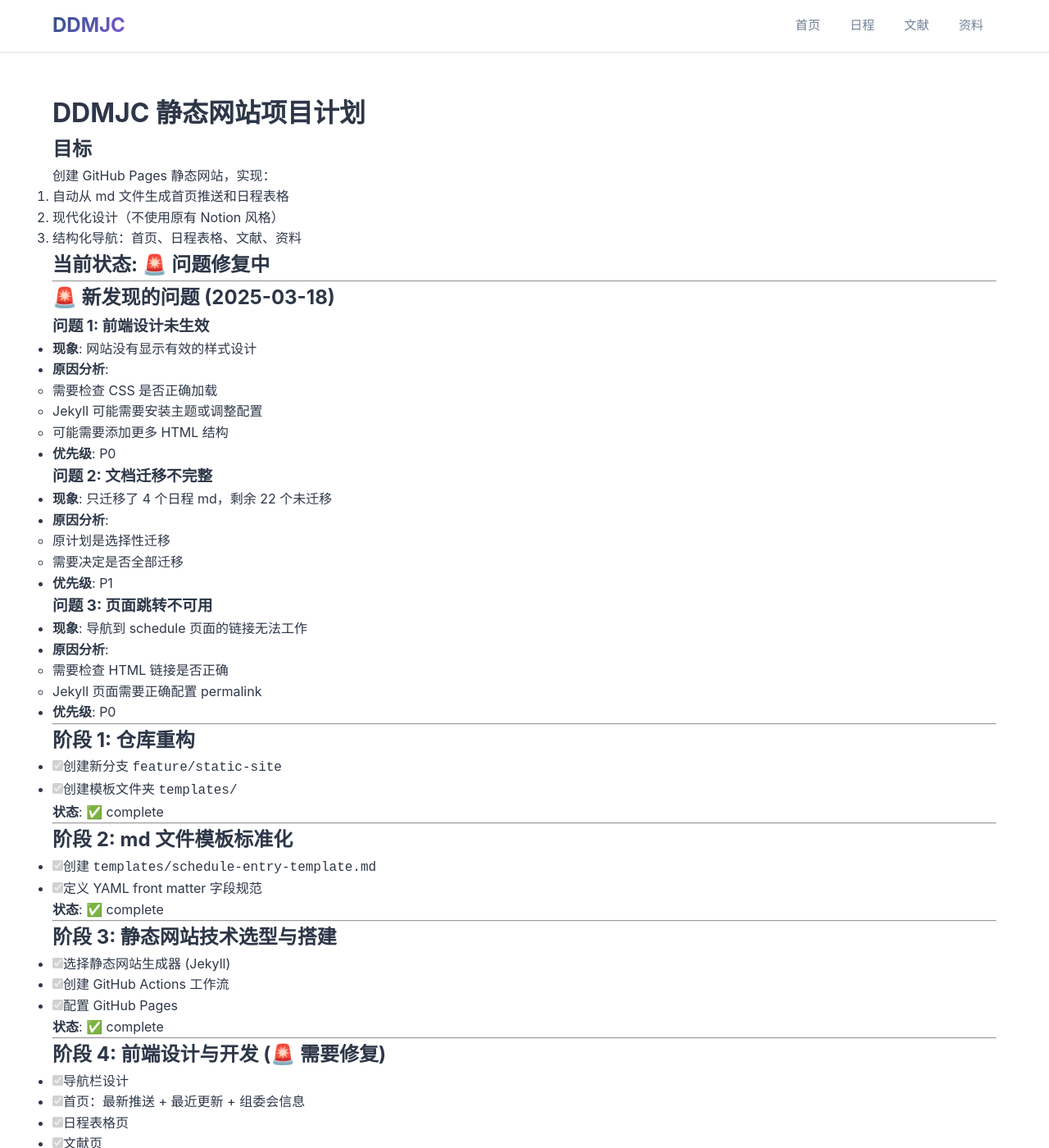
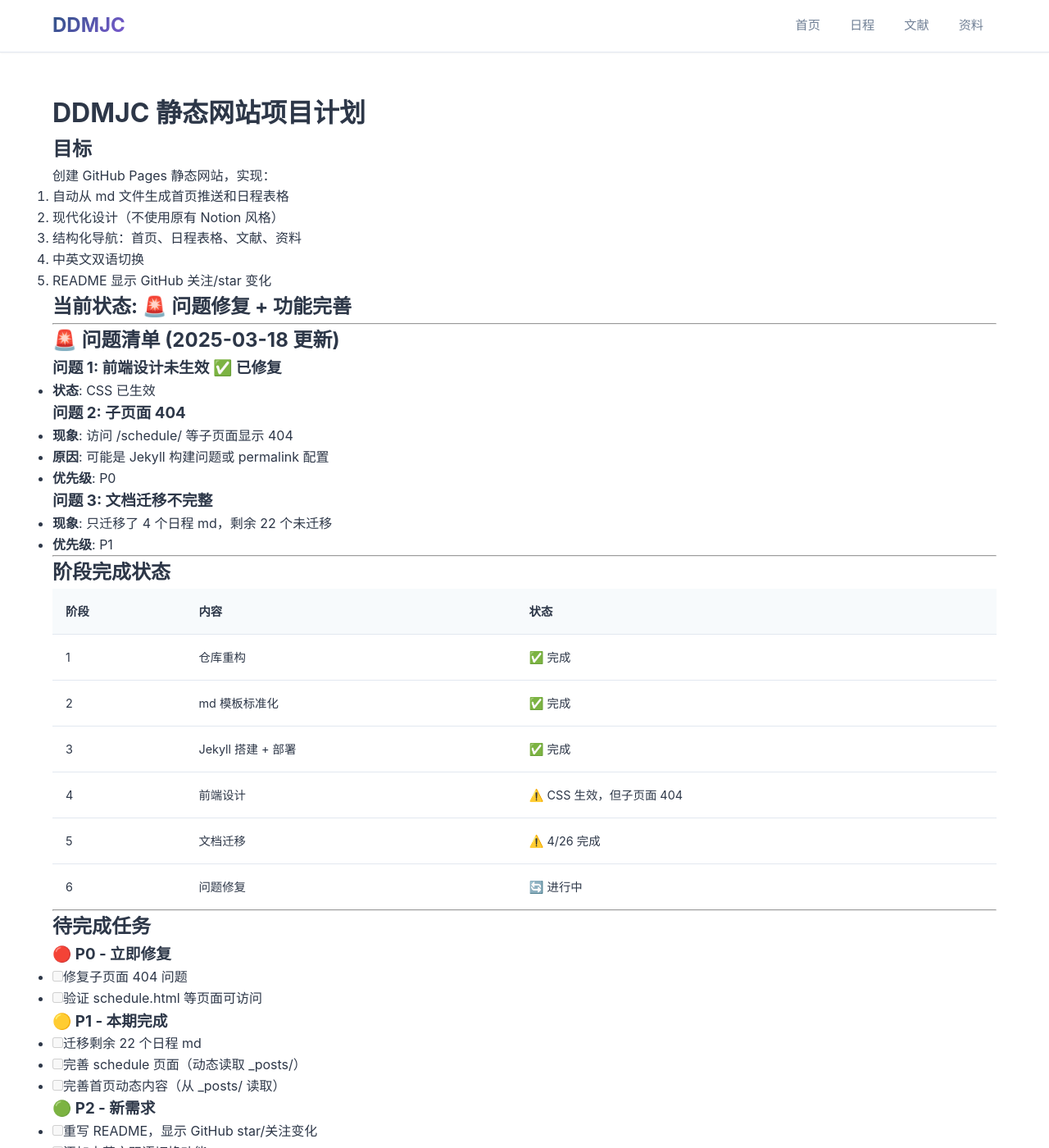
Before and after one commit to DDMJournalClub/DDM_Journal_Club, a Jekyll site: the page built from task_plan.md, in a window 1280 px wide and 1400 px high. Shown: the whole window at 82% size. Built offline with Jekyll 4.4.1, drawn with Linux system fonts in a browser that asks for light colours; our own code applies the rules of GitHub Pages for plain Markdown files; some of the changed text lies outside the part shown.

```diff
--- a/_config.yml
+++ b/_config.yml
@@ -16,6 +16,9 @@
 future: true
 show_drafts: false
 limit_posts: 10
+
+# Permalink 设置
+permalink: /:title/
 
 # Markdown 配置
 markdown: kramdown
--- a/task_plan.md
+++ b/task_plan.md
@@ -5,96 +5,57 @@
 1. 自动从 md 文件生成首页推送和日程表格
 2. 现代化设计（不使用原有 Notion 风格）
 3. 结构化导航：首页、日程表格、文献、资料
+4. 中英文双语切换
+5. README 显示 GitHub 关注/star 变化
 
-## 当前状态: 🚨 问题修复中
+## 当前状态: 🚨 问题修复 + 功能完善
 
 ---
 
-## 🚨 新发现的问题 (2025-03-18)
+## 🚨 问题清单 (2025-03-18 更新)
 
-### 问题 1: 前端设计未生效
-- **现象**: 网站没有显示有效的样式设计
-- **原因分析**:
-  - 需要检查 CSS 是否正确加载
-  - Jekyll 可能需要安装主题或调整配置
-  - 可能需要添加更多 HTML 结构
+### 问题 1: 前端设计未生效 ✅ 已修复
+- **状态**: CSS 已生效
+
+### 问题 2: 子页面 404
+- **现象**: 访问 /schedule/ 等子页面显示 404
+- **原因**: 可能是 Jekyll 构建问题或 permalink 配置
 - **优先级**: P0
 
-### 问题 2: 文档迁移不完整
+### 问题 3: 文档迁移不完整
 - **现象**: 只迁移了 4 个日程 md，剩余 22 个未迁移
-- **原因分析**:
-  - 原计划是选择性迁移
-  - 需要决定是否全部迁移
 - **优先级**: P1
-
-### 问题 3: 页面跳转不可用
-- **现象**: 导航到 schedule 页面的链接无法工作
-- **原因分析**:
-  - 需要检查 HTML 链接是否正确
-  - Jekyll 页面需要正确配置 permalink
-- **优先级**: P0
 
 ---
 
-## 阶段 1: 仓库重构
+## 阶段完成状态
 
-- [x] 创建新分支 `feature/static-site`
-- [x] 创建模板文件夹 `templates/`
-
-**状态**: ✅ complete
+| 阶段 | 内容 | 状态 |
+|------|------|------|
+| 1 | 仓库重构 | ✅ 完成 |
+| 2 | md 模板标准化 | ✅ 完成 |
+| 3 | Jekyll 搭建 + 部署 | ✅ 完成 |
+| 4 | 前端设计 | ⚠️ CSS 生效，但子页面 404 |
+| 5 | 文档迁移 | ⚠️ 4/26 完成 |
+| 6 | 问题修复 | 🔄 进行中 |
 
 ---
 
-## 阶段 2: md 文件模板标准化
+## 待完成任务
 
-- [x] 创建 `templates/schedule-entry-template.md`
-- [x] 定义 YAML front matter 字段规范
+### 🔴 P0 - 立即修复
+- [ ] 修复子页面 404 问题
+- [ ] 验证 schedule.html 等页面可访问
 
-**状态**: ✅ complete
+### 🟡 P1 - 本期完成
+- [ ] 迁移剩余 22 个日程 md
+- [ ] 完善 schedule 页面（动态读取 _posts/）
+- [ ] 完善首页动态内容（从 _posts/ 读取）
 
----
-
-## 阶段 3: 静态网站技术选型与搭建
-
-- [x] 选择静态网站生成器 (Jekyll)
-- [x] 创建 GitHub Actions 工作流
-- [x] 配置 GitHub Pages
-
-**状态**: ✅ complete
-
----
-
-## 阶段 4: 前端设计与开发 (🚨 需要修复)
-
-- [x] 导航栏设计
-- [x] 首页：最新推送 + 最近更新 + 组委会信息
-- [x] 日程表格页
-- [x] 文献页
-- [x] 资料页
-
-**状态**: 🚨 需要调试 - CSS 未生效
-
----
-
-## 阶段 5: 文档迁移 (🚨 需要处理)
-
-- [x] 迁移 4 个日程 md 到 `_posts/`
-- [ ] 迁移剩余 22 个日程 md
-- [ ] 迁移文献分享 md
-- [ ] 迁移热门讨论 md
-
-**状态**: ⚠️ 部分完成
-
----
-
-## 阶段 6: 问题修复与测试
-
-- [ ] 修复问题 1: 前端设计未生效
-- [ ] 修复问题 2: 文档迁移不完整
-- [ ] 修复问题 3: 页面跳转不可用
-- [ ] 验证自动更新功能
-
-**状态**: 🔄 进行中
+### 🟢 P2 - 新需求
+- [ ] 重写 README，显示 GitHub star/关注变化
+- [ ] 添加中英文双语切换功能
+- [ ] 优化前端设计
 
 ---
 
@@ -106,20 +67,23 @@
 | 部署平台 | GitHub Pages | ✅ | 免费且集成好 |
 | md 格式标准化 | 必须 | ✅ | 便于自动化提取 |
 | 本地测试方案 | GitHub 直接测试 | ✅ | Windows 无需配置 Ruby |
+| 语言支持 | 中英文双语 | ✅ | 用户需求 |
 
 ---
 
-## 后续计划
+## 详细计划
 
-### 立即执行 (P0):
-1. 调试 CSS 加载问题
-2. 修复页面跳转链接
-3. 测试网站功能
+### P0: 修复子页面 404
+1. 检查 Jekyll 构建日志
+2. 确认 schedule.html 等文件的 front matter
+3. 检查 permalink 配置
 
-### 中期 (P1):
-4. 决定是否迁移剩余文档
-5. 完善首页动态内容（从 _posts/ 读取）
+### P1: 完善日程功能
+1. 批量迁移剩余 22 个日程 md 到 _posts/
+2. 重写 schedule.html 从 _posts/ 动态读取数据
+3. 更新 index.html 首页动态读取最新日程
 
-### 长期:
-6. 优化前端设计
-7. 添加搜索功能
+### P2: 新功能
+1. README 重写 + GitHub star 展示
+2. 添加 i18n 多语言支持
+3. 优化 UI 设计
```
